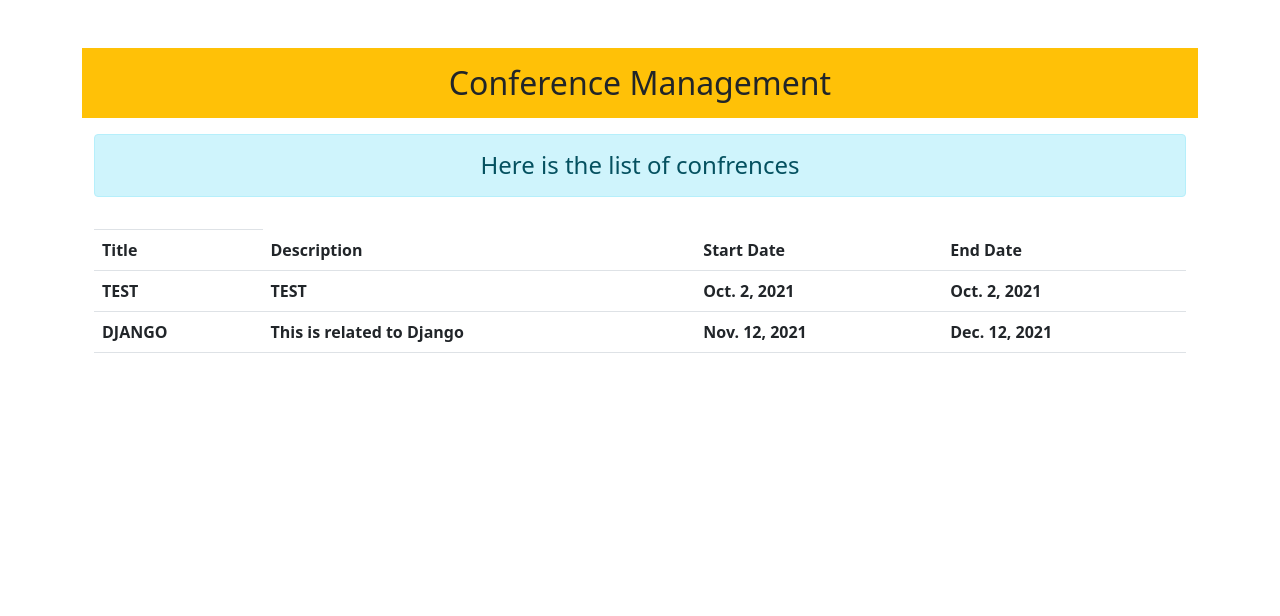
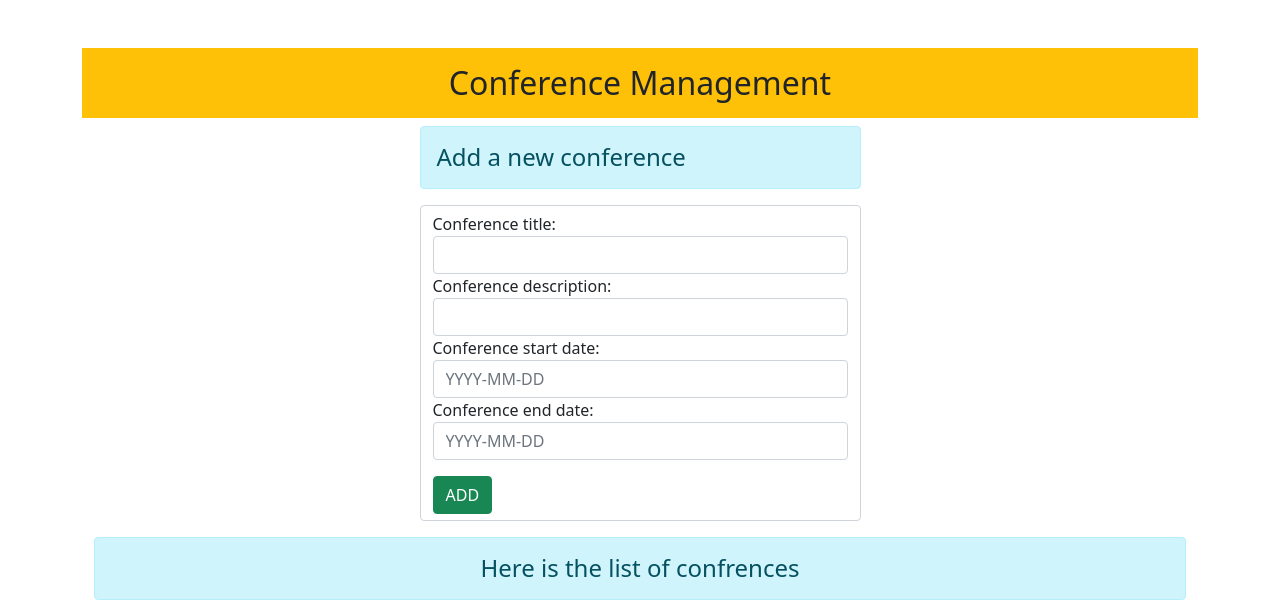
Before and after one commit to AKXAT/ConferenceManagement, a Django app: page / in a window 1280 px wide. Shown: the top 616 px of the page. Run offline with Django 3.2, Linux system fonts and the light colour scheme; data comes from the database, SQL or seed files in the repository; both versions use the stored data as it was after the commit; lists and menus that the app fills with data are empty.

Commit message:
Added fearture for adding a conference on the hompage

```diff
--- a/mysite/myapp/forms.py
+++ b/mysite/myapp/forms.py
@@ -10,9 +10,9 @@ class ConferenceForm(forms.ModelForm):
         fields = ['conference_title','conference_description','conference_start_date','conference_end_date']
         widgets = {
             'conference_title' : forms.TextInput(attrs={'class':'form-control '}),
-            'conference_description' : forms.TextInput(attrs={'class':'form-control '}),
-            'conference_start_date' : forms.DateField(attrs={'class':'form-control','placeholder':'YYYY-MM-DD'}),
-            'conference_end_date' : forms.DateField(attrs={'class':'form-control','placeholder':'YYYY-MM-DD'})
+            'conference_description' : forms.TextInput(attrs={'class':'form-control'}),
+            'conference_start_date' : forms.TextInput(attrs={'class':'form-control','placeholder':'YYYY-MM-DD'}),
+            'conference_end_date' : forms.TextInput(attrs={'class':'form-control','placeholder':'YYYY-MM-DD'})
         }
 
 class TalkForm(forms.ModelForm):
@@ -23,8 +23,8 @@ class TalkForm(forms.ModelForm):
             'talk_conference_title' : forms.HiddenInput,
             'talk_title' : forms.TextInput(attrs={'class':'form-control '}),
             'talk_description' : forms.TextInput(attrs={'class':'form-control '}),
-            'talk_duration' : forms.DecimalField(attrs={'class':'form-control '}),
-            'talk_time' : forms.DateTimeField(attrs={'class':'form-control '}),
+            'talk_duration' : forms.TextInput(attrs={'class':'form-control '}),
+            'talk_time' : forms.TextInput(attrs={'class':'form-control '}),
         }
 
 class SpeakerForm(forms.ModelForm):
--- a/mysite/myapp/templates/myapp/conference.html
+++ b/mysite/myapp/templates/myapp/conference.html
@@ -1,6 +1,15 @@
 {% extends 'myapp/base.html' %}
 
 {% block content %}
+<div class="col-sm-5 container">
+    <h4 class="alert alert-info">Add a new conference</h4>
+    <form class="form-control" method="POST">
+    {% csrf_token %}
+    {{ conferenceform }}
+    <p></p>
+    <input type="submit" class="btn btn-success " value="ADD" id="add">
+</form>
+</div>
 <div class="container mt-3">
     <h4 class="alert alert-info text-center">
         Here is the list of confrences
--- a/mysite/myapp/views.py
+++ b/mysite/myapp/views.py
@@ -1,9 +1,16 @@
 from django.shortcuts import render
 from django import forms
-#from myapp.forms import ConferenceForm,TalkForm,SpeakerForm,ParticipantForm
+from myapp.forms import ConferenceForm,TalkForm,SpeakerForm,ParticipantForm
 from myapp.models import ConferenceModel,TalkModel,SpeakerModal,ParticipantModel
 # Create your views here.
 
 def conferenceView(request):
+    if request.method == 'POST':
+        conferenceform = ConferenceForm(request.POST)
+        if conferenceform.is_valid():
+            conferenceform.save()
+            conferenceform = ConferenceForm()
+    else:
+        conferenceform = ConferenceForm()
     conference = ConferenceModel.objects.all()
-    return render(request,'myapp/conference.html',{'conference':conference})
+    return render(request,'myapp/conference.html',{'conference':conference,'conferenceform':conferenceform})
```
Also changed, not shown: mysite/db.sqlite3.
